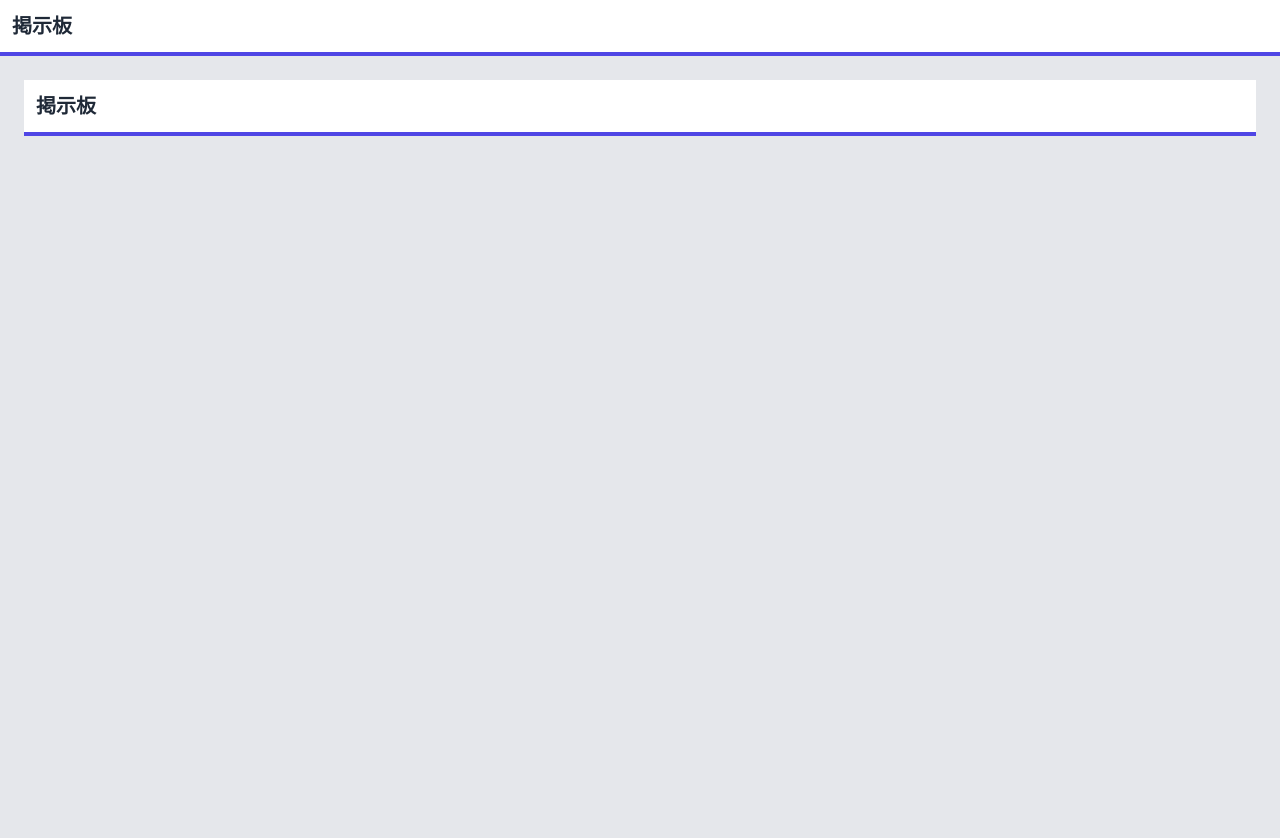
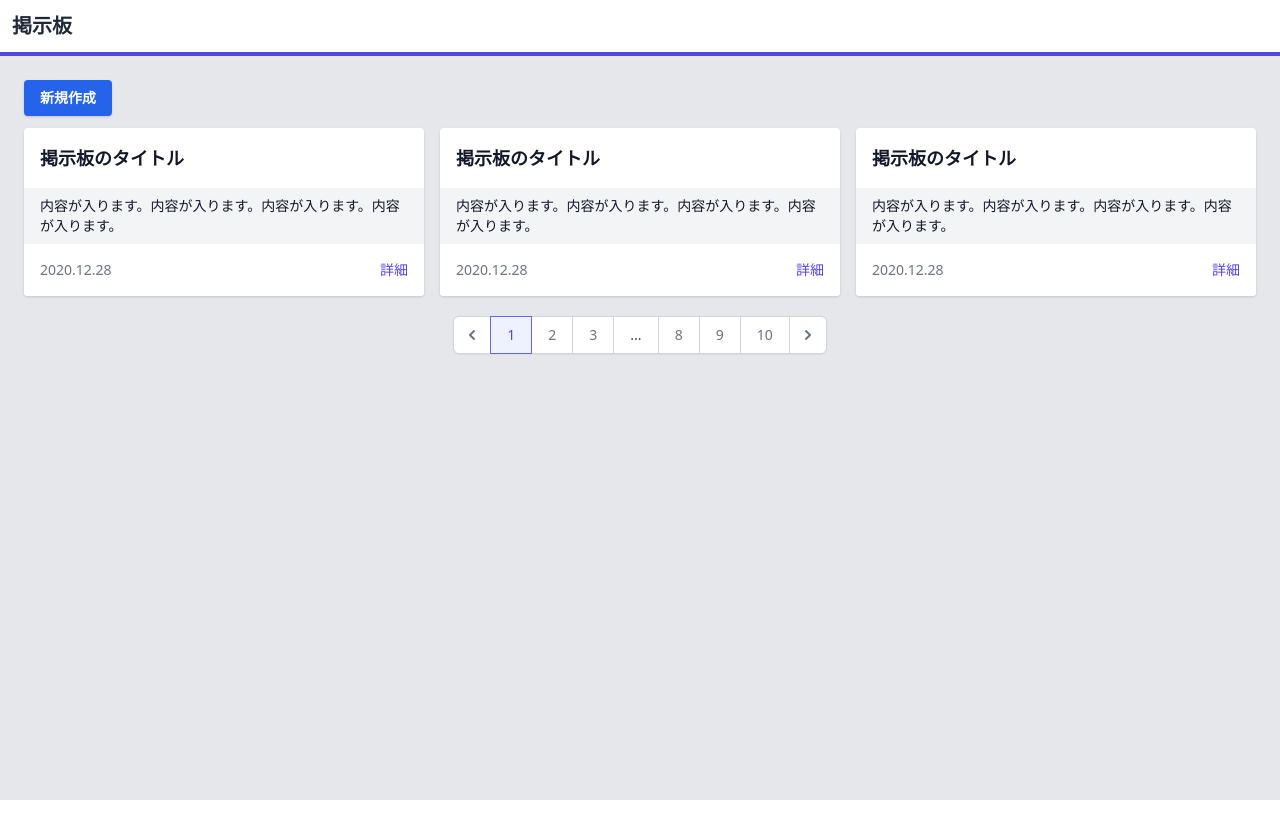
Before and after one commit to pontat/next-laravel-BBS, a Next.js app in the folder frontend/src/: page / in a window 1280 px wide. Shown: the top 838 px of the page. After the commit the page ends 800 px from the top, so only its background shows below. Built offline with nearby package versions, Linux system fonts and the light colour scheme.

Commit message:
feat:top page markup

```diff
--- /dev/null
+++ b/frontend/src/components/pagination.tsx
@@ -0,0 +1,59 @@
+export default function Pagination() {
+  return (
+    <nav className="relative z-0 inline-flex rounded-md shadow-sm -space-x-px" aria-label="Pagination">
+      <a
+        href="#"
+        className="relative inline-flex items-center px-2 py-2 rounded-l-md border border-gray-300 bg-white text-sm font-medium text-gray-500 hover:bg-gray-50"
+      >
+        <svg className="h-5 w-5" xmlns="http://www.w3.org/2000/svg" viewBox="0 0 20 20" fill="currentColor" aria-hidden="true">
+          <path
+            fillRule="evenodd"
+            d="M12.707 5.293a1 1 0 010 1.414L9.414 10l3.293 3.293a1 1 0 01-1.414 1.414l-4-4a1 1 0 010-1.414l4-4a1 1 0 011.414 0z"
+            clipRule="evenodd"
+          />
+        </svg>
+      </a>
+      <a
+        href="#"
+        aria-current="page"
+        className="z-10 bg-indigo-50 border-indigo-500 text-indigo-600 relative inline-flex items-center px-4 py-2 border text-sm font-medium"
+      >
+        1
+      </a>
+      <a href="#" className="bg-white border-gray-300 text-gray-500 hover:bg-gray-50 relative inline-flex items-center px-4 py-2 border text-sm font-medium">
+        2
+      </a>
+      <a
+        href="#"
+        className="bg-white border-gray-300 text-gray-500 hover:bg-gray-50 hidden md:inline-flex relative items-center px-4 py-2 border text-sm font-medium"
+      >
+        3
+      </a>
+      <span className="relative inline-flex items-center px-4 py-2 border border-gray-300 bg-white text-sm font-medium text-gray-700">...</span>
+      <a
+        href="#"
+        className="bg-white border-gray-300 text-gray-500 hover:bg-gray-50 hidden md:inline-flex relative items-center px-4 py-2 border text-sm font-medium"
+      >
+        8
+      </a>
+      <a href="#" className="bg-white border-gray-300 text-gray-500 hover:bg-gray-50 relative inline-flex items-center px-4 py-2 border text-sm font-medium">
+        9
+      </a>
+      <a href="#" className="bg-white border-gray-300 text-gray-500 hover:bg-gray-50 relative inline-flex items-center px-4 py-2 border text-sm font-medium">
+        10
+      </a>
+      <a
+        href="#"
+        className="relative inline-flex items-center px-2 py-2 rounded-r-md border border-gray-300 bg-white text-sm font-medium text-gray-500 hover:bg-gray-50"
+      >
+        <svg className="h-5 w-5" xmlns="http://www.w3.org/2000/svg" viewBox="0 0 20 20" fill="currentColor" aria-hidden="true">
+          <path
+            fillRule="evenodd"
+            d="M7.293 14.707a1 1 0 010-1.414L10.586 10 7.293 6.707a1 1 0 011.414-1.414l4 4a1 1 0 010 1.414l-4 4a1 1 0 01-1.414 0z"
+            clipRule="evenodd"
+          />
+        </svg>
+      </a>
+    </nav>
+  )
+}
--- a/frontend/src/pages/index.tsx
+++ b/frontend/src/pages/index.tsx
@@ -1,19 +1,37 @@
-import Head from 'next/head'
+import Link from 'next/link'
+import Pagination from '../components/pagination'
 
 export default function Home() {
   return (
-    <div>
-      <Head>
-        <title>掲示板</title>
-        <meta name="description" content="Next.js×Laravel BBS" />
-        <link rel="icon" href="/favicon.ico" />
-      </Head>
-      <div className="min-h-screen bg-gray-200">
-        <header className="p-3 bg-white border-b-4 border-indigo-600">
-          <h1 className="text-xl font-bold text-gray-800">掲示板</h1>
-        </header>
-        <main className="container mx-auto p-6"></main>
+    <>
+      <div className="flex">
+        <Link href="/posts">
+          <a className="px-4 py-2 bg-blue-600 hover:bg-blue-500 text-sm font-bold text-white rounded shadow hover:shadow-md cursor-pointer">新規作成</a>
+        </Link>
       </div>
-    </div>
+      <div className="grid gap-4 grid-cols-1 md:grid-cols-2 xl:grid-cols-3 mt-3">
+        {[1, 2, 3].map((post, index) => (
+          <div className="bg-white shadow rounded overflow-hidden" key={index}>
+            <div className="p-4">
+              <h3 className="text-lg font-bold text-gray-900">掲示板のタイトル</h3>
+            </div>
+            <dl>
+              <div className="px-4 py-2 bg-gray-100">
+                <dd className="text-sm text-gray-900">内容が入ります。内容が入ります。内容が入ります。内容が入ります。</dd>
+              </div>
+              <div className="flex justify-between p-4 bg-white">
+                <dt className="text-sm font-medium text-gray-500">2020.12.28</dt>
+                <Link href="/posts/1">
+                  <a className="text-sm text-indigo-600 hover:text-indigo-500">詳細</a>
+                </Link>
+              </div>
+            </dl>
+          </div>
+        ))}
+      </div>
+      <div className="mt-5 flex justify-center">
+        <Pagination></Pagination>
+      </div>
+    </>
   )
 }
```
